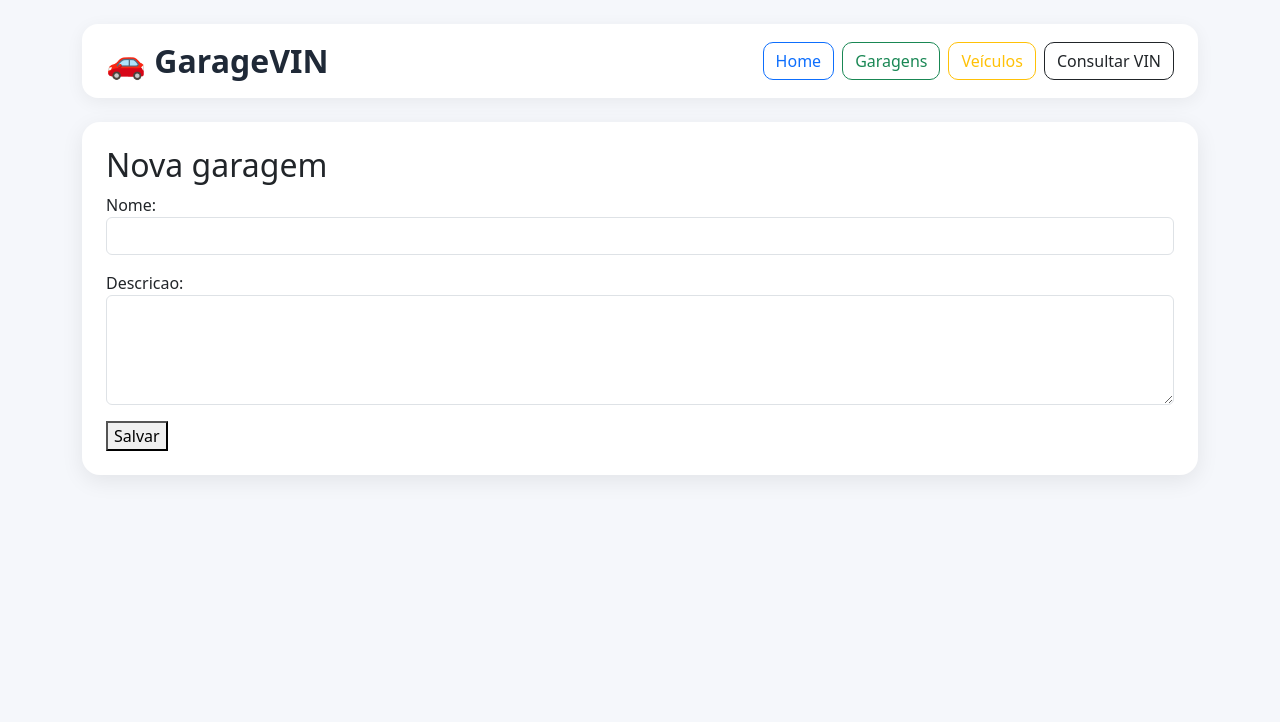
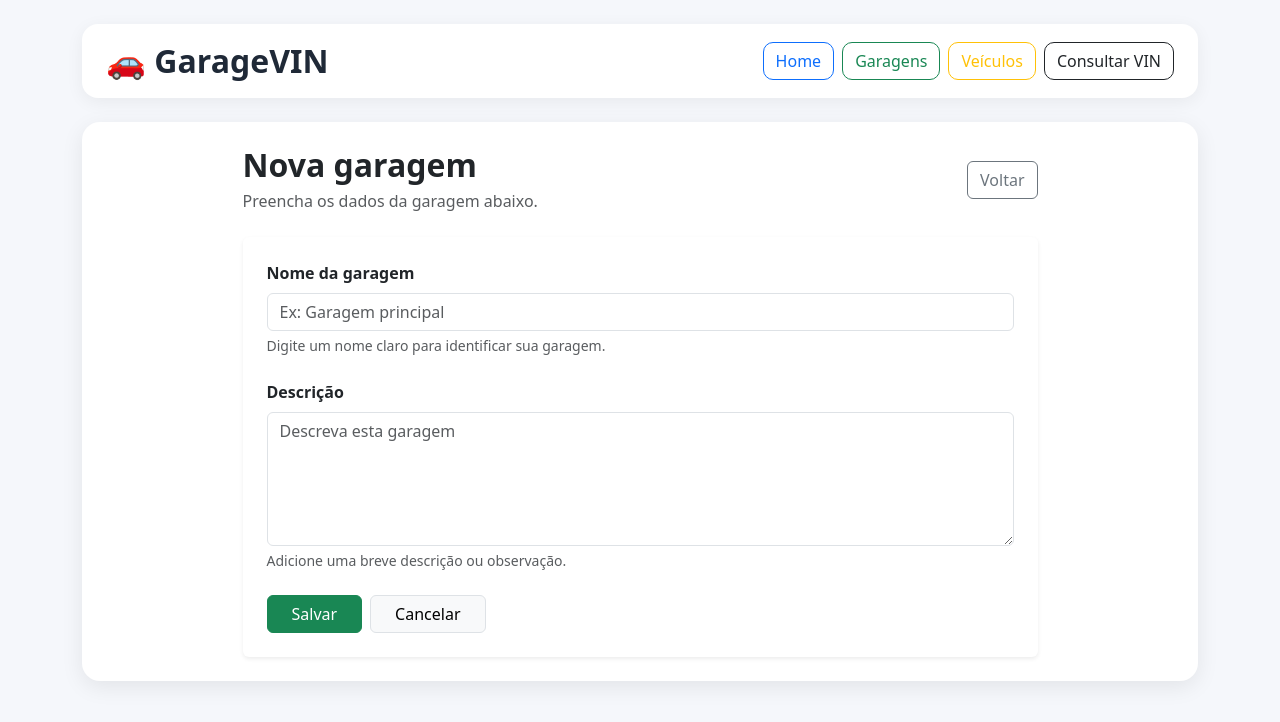
Before and after one commit to Gabrieldanttasx/wsBackend-Fabrica26.1, a Django app: page /garagens/nova/ in a window 1280 px wide. Shown: the top 722 px of the page. Run offline with Django 5.2, Linux system fonts and the light colour scheme.

Commit message:
style: melhora tela de formulario de garagens

```diff
--- a/garagem/forms.py
+++ b/garagem/forms.py
@@ -7,10 +7,9 @@ class GaragemForm(forms.ModelForm):
         model = Garagem
         fields = ['nome', 'descricao']
         widgets = {
-            'nome': forms.TextInput(attrs={'class': 'form-control'}),
-            'descricao': forms.Textarea(attrs={'class': 'form-control', 'rows': 4}),
+            'nome': forms.TextInput(attrs={'class': 'form-control', 'placeholder': 'Ex: Garagem principal'}),
+            'descricao': forms.Textarea(attrs={'class': 'form-control', 'rows': 5, 'placeholder': 'Descreva esta garagem'}),
         }
-
 
 class VeiculoForm(forms.ModelForm):
     class Meta:
--- a/garagem/templates/garagem/garagens/form.html
+++ b/garagem/templates/garagem/garagens/form.html
@@ -1,11 +1,50 @@
 {% extends 'garagem/base.html' %}
 
 {% block content %}
-<h2>{{ titulo }}</h2>
+<div class="row justify-content-center">
+    <div class="col-lg-9">
+        <div class="d-flex justify-content-between align-items-center mb-4">
+            <div>
+                <h2 class="fw-bold mb-1">{{ titulo }}</h2>
+                <p class="text-muted mb-0">Preencha os dados da garagem abaixo.</p>
+            </div>
+            <a href="{% url 'listar_garagens' %}" class="btn btn-outline-secondary">
+                Voltar
+            </a>
+        </div>
 
-<form method="post">
-    {% csrf_token %}
-    {{ form.as_p }}
-    <button type="submit">Salvar</button>
-</form>
+        <div class="card border-0 shadow-sm">
+            <div class="card-body p-4">
+                <form method="post">
+                    {% csrf_token %}
+
+                    <div class="mb-4">
+                        <label for="{{ form.nome.id_for_label }}" class="form-label fw-semibold">
+                            Nome da garagem
+                        </label>
+                        {{ form.nome }}
+                        <div class="form-text">Digite um nome claro para identificar sua garagem.</div>
+                    </div>
+
+                    <div class="mb-4">
+                        <label for="{{ form.descricao.id_for_label }}" class="form-label fw-semibold">
+                            Descrição
+                        </label>
+                        {{ form.descricao }}
+                        <div class="form-text">Adicione uma breve descrição ou observação.</div>
+                    </div>
+
+                    <div class="d-flex gap-2">
+                        <button type="submit" class="btn btn-success px-4">
+                            Salvar
+                        </button>
+                        <a href="{% url 'listar_garagens' %}" class="btn btn-light border px-4">
+                            Cancelar
+                        </a>
+                    </div>
+                </form>
+            </div>
+        </div>
+    </div>
+</div>
 {% endblock %}
```
